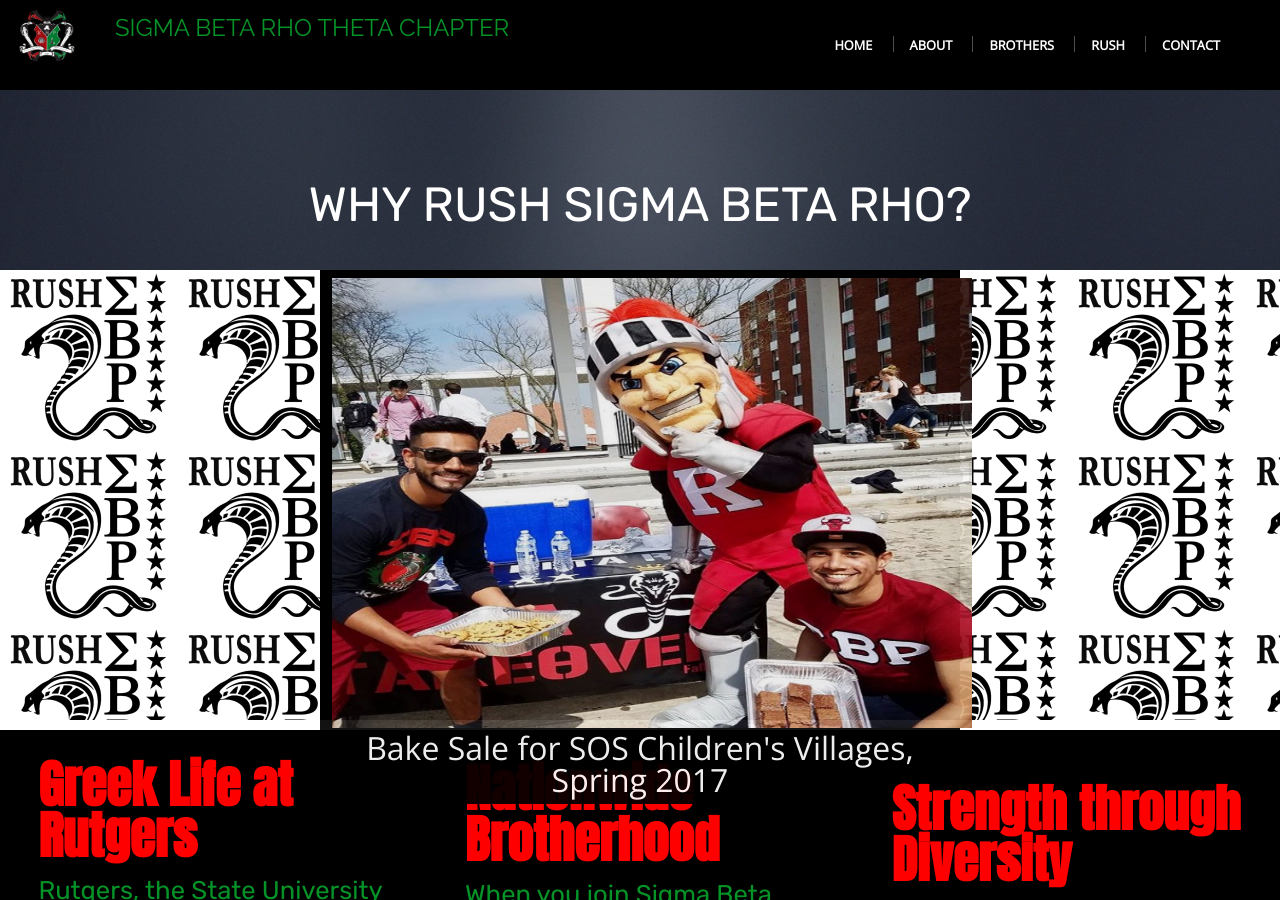
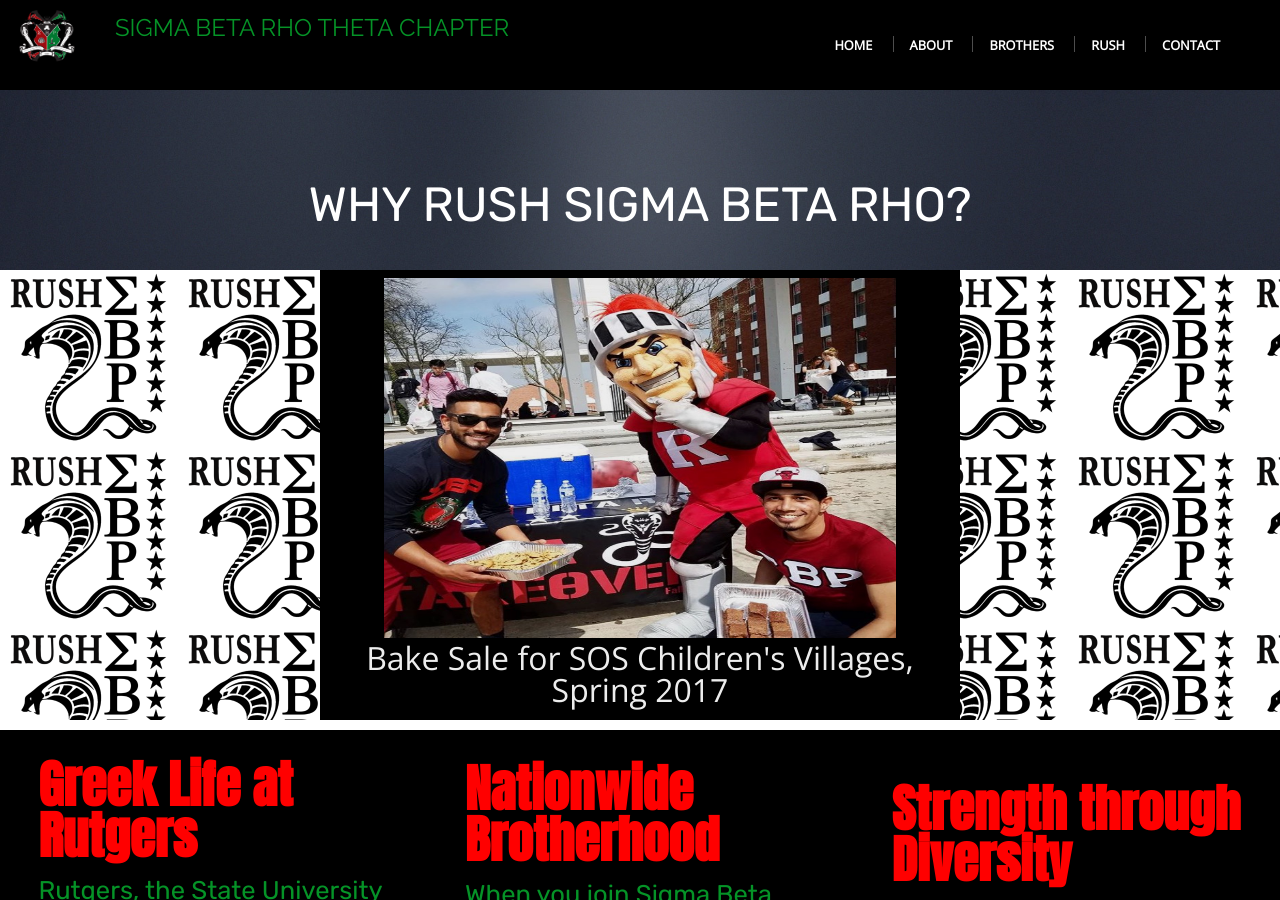
Before and after one commit to MilanPatel718/Theta, a Jekyll site: the page built from Rush/index.html, in a window 1280 px wide and 900 px high. Built offline with Jekyll 4.4.1, drawn with Linux system fonts in a browser that asks for light colours; nearby versions of some CDN libraries; some web fonts are replaced; library files that are not in the unit come from our copies.

Commit message:
fix proportions

```diff
--- a/css/main.css
+++ b/css/main.css
@@ -177,8 +177,8 @@
 }
 
 .RushShow{
-  width: 50vw;
-  height: 50vh;
+  width: 40vw;
+  height: 40vh;
 
 }
 
```
